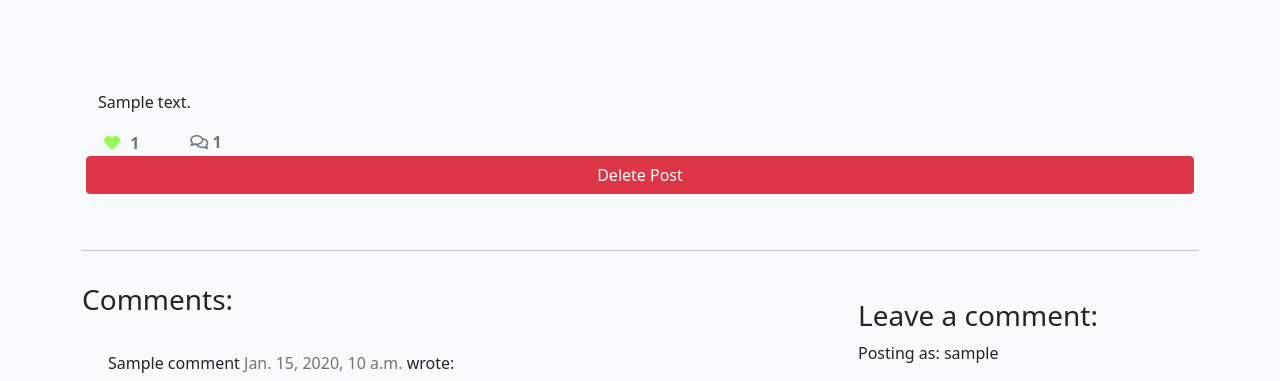
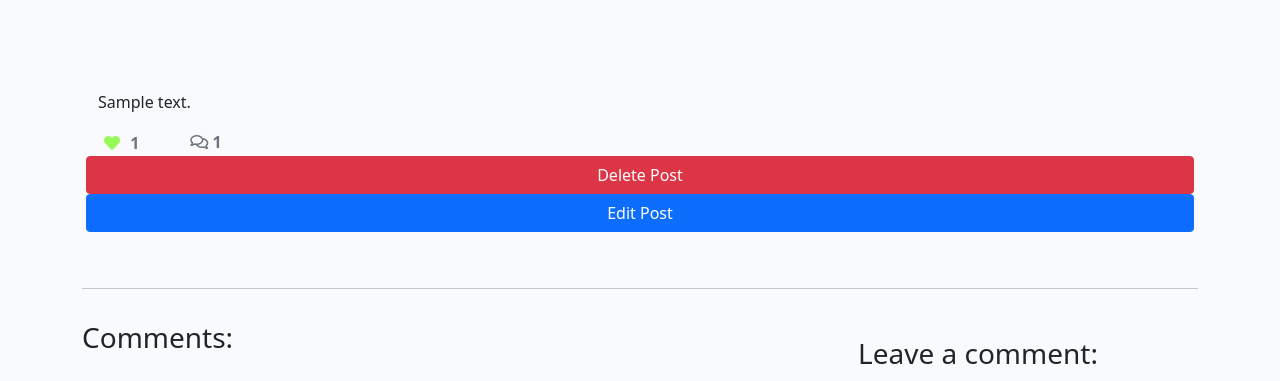
Before and after one commit to chancandan/portfolio-project-4-Footie365, a Django app: a page that uses templates/post_detail.html in a window 1280 px wide. Shown: the part 308-689 px from the top of the page. Run offline with Django 3.2, Linux system fonts and the light colour scheme; a user stored in the database is signed in; tables that the repository leaves empty hold one stand-in row (values such as "Sample post"); some libraries are stand-ins or nearby versions.

Commit message:
Add update button to post_detail.html and a url for it in urls.py

```diff
--- a/templates/post_detail.html
+++ b/templates/post_detail.html
@@ -61,6 +61,7 @@
 
                     {% if user.is_authenticated and post.author == user %}
                         <a href="{% url 'post_delete' post.slug %}" class="btn btn-danger">Delete Post</a>
+                        <a href="{% url 'post_update' post.slug %}" class="btn btn-primary">Edit Post</a>
                     {% endif %}
 
 
```
